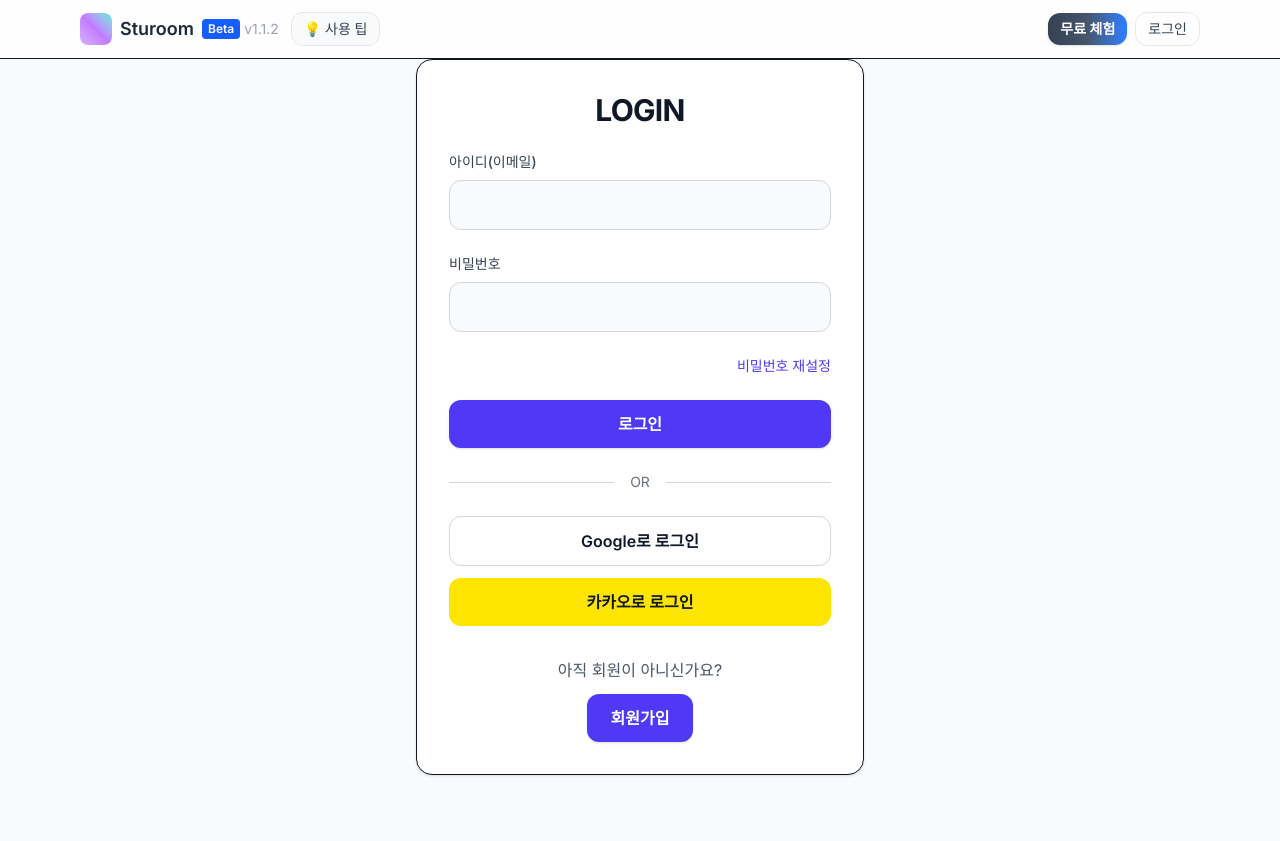
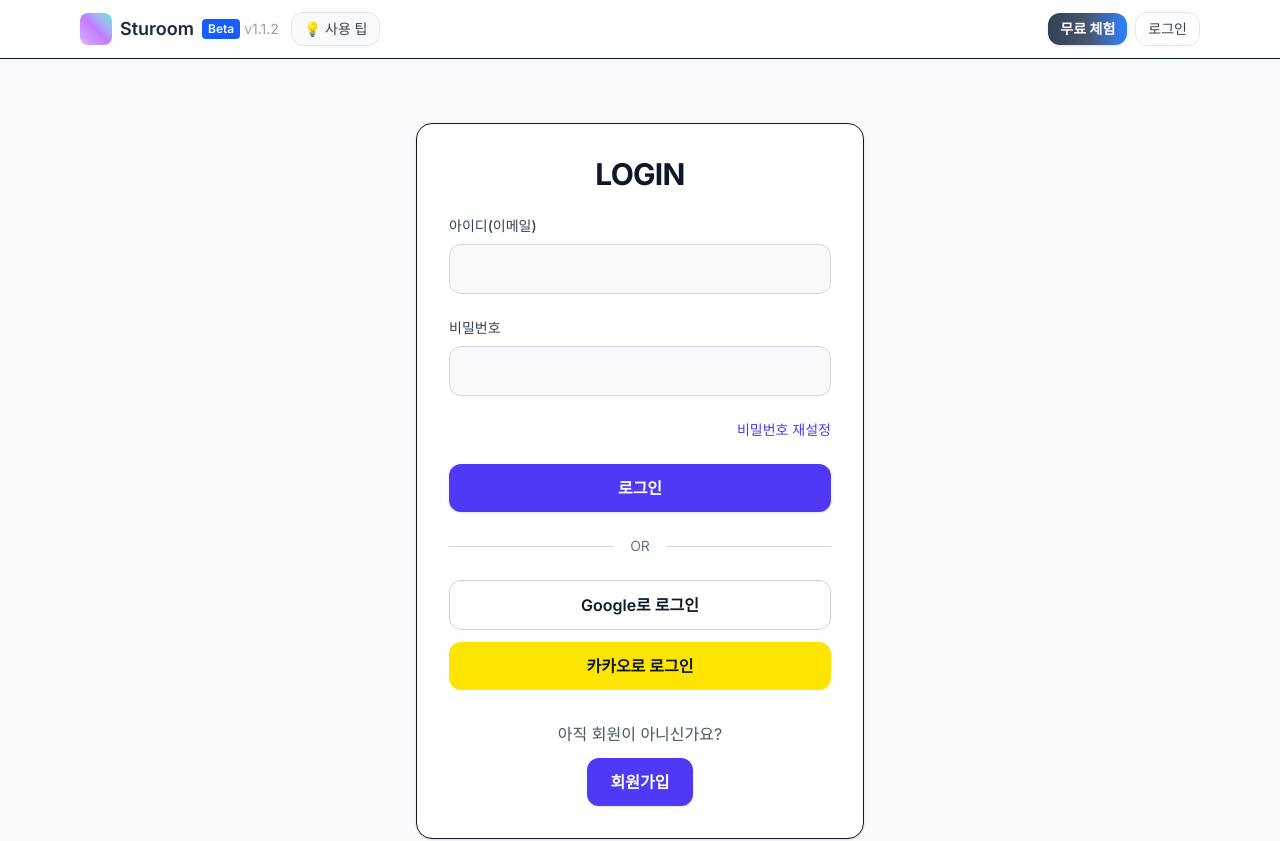
Before and after one commit to ST-CK/Sturoom, a Next.js app: page /login in a window 1280 px wide. Shown: the top 841 px of the page. Built offline with nearby package versions, Linux system fonts and the light colour scheme; no server answers.

Commit message:
#46 [Design] 로그인, 회원가입 창 수정 (#46)

```diff
--- a/src/app/login/page.tsx
+++ b/src/app/login/page.tsx
@@ -1,19 +1,15 @@
-// import Container from "@/components/layout/Container";
-// import ClientLogin from "./_ClientLogin";
-
-// export default function LoginPage() {
-//   // 화면 상‧하 여백을 동일하게: 모바일(py-14) / 데스크톱(py-20)
-//   return (
-//     <section className="py-14 md:py-20">
-//       <Container>
-//         <ClientLogin />
-//       </Container>
-//     </section>
-//   );
-// }
-
+import Container from "@/components/layout/Container";
 import Login from "@/components/login/Login";
 
 export default function LoginPage() {
-  return <Login />;
+  return (
+    <main className="bg-gray-50">
+      <Container>
+        {/* 헤더/푸터 사이 동일 간격 확보 + 중앙 정렬 */}
+        <div className="min-h-[70vh] py-16 flex items-center justify-center">
+          <Login />
+        </div>
+      </Container>
+    </main>
+  );
 }
--- a/src/app/signup/page.tsx
+++ b/src/app/signup/page.tsx
@@ -1,5 +1,15 @@
+import Container from "@/components/layout/Container";
 import Signup from "@/components/auth/Signup";
 
 export default function SignupPage() {
-  return <Signup />;
+  return (
+    <main className="bg-gray-50">
+      <Container>
+        {/* 헤더/푸터 사이 동일 간격 확보 + 중앙 정렬 */}
+        <div className="min-h-[70vh] py-16 flex items-center justify-center">
+          <Signup />
+        </div>
+      </Container>
+    </main>
+  );
 }
--- a/src/components/auth/Signup.tsx
+++ b/src/components/auth/Signup.tsx
@@ -91,7 +91,7 @@ export default function Signup() {
   };
 
   return (
-    <div className="mx-auto w-full max-w-md">
+    <div className="mx-auto w-full max-w-xl">
       <form onSubmit={handleSubmit} className="rounded-2xl border bg-white p-8 shadow-sm">
         <h1 className="text-center text-3xl font-bold tracking-tight">회원가입</h1>
 
```
